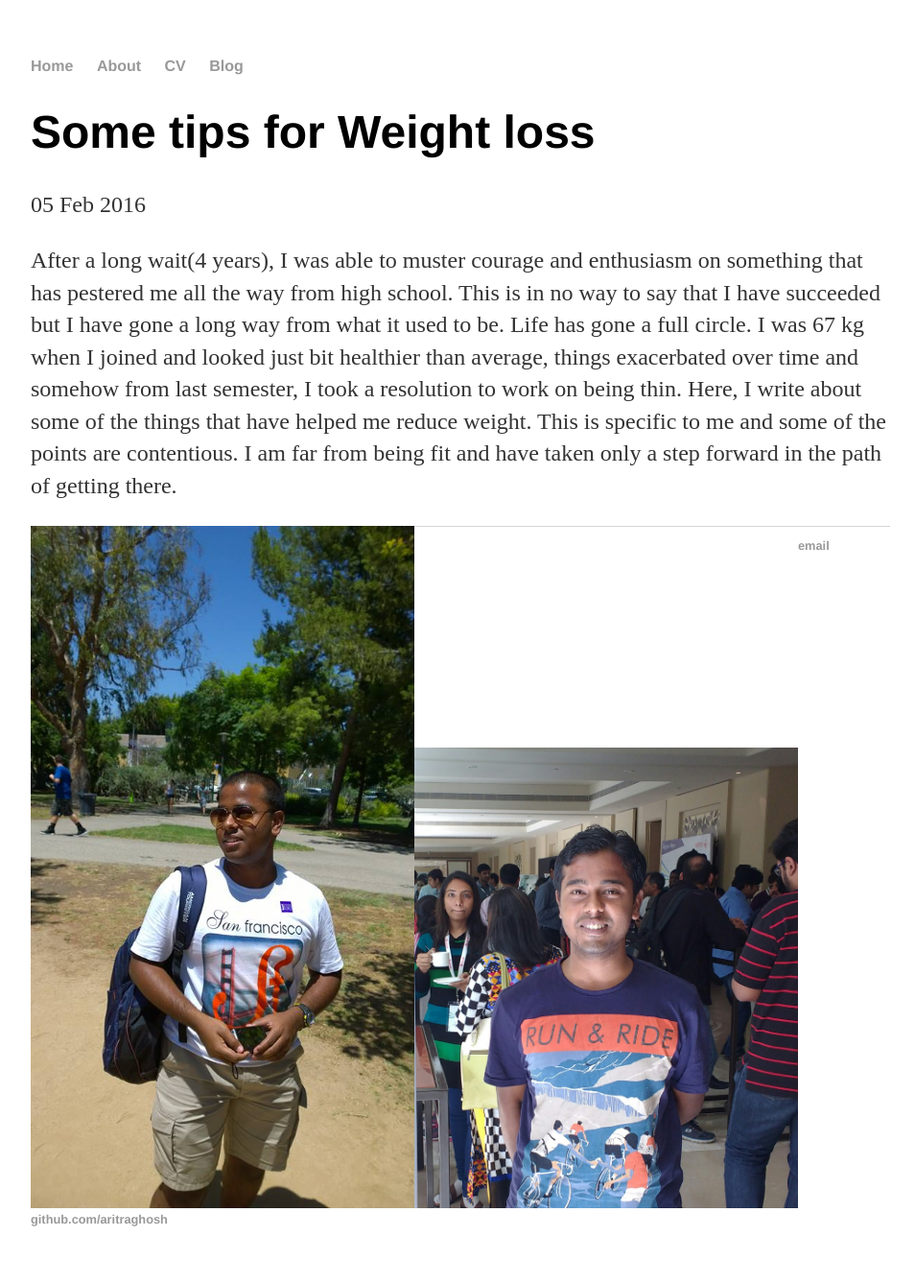
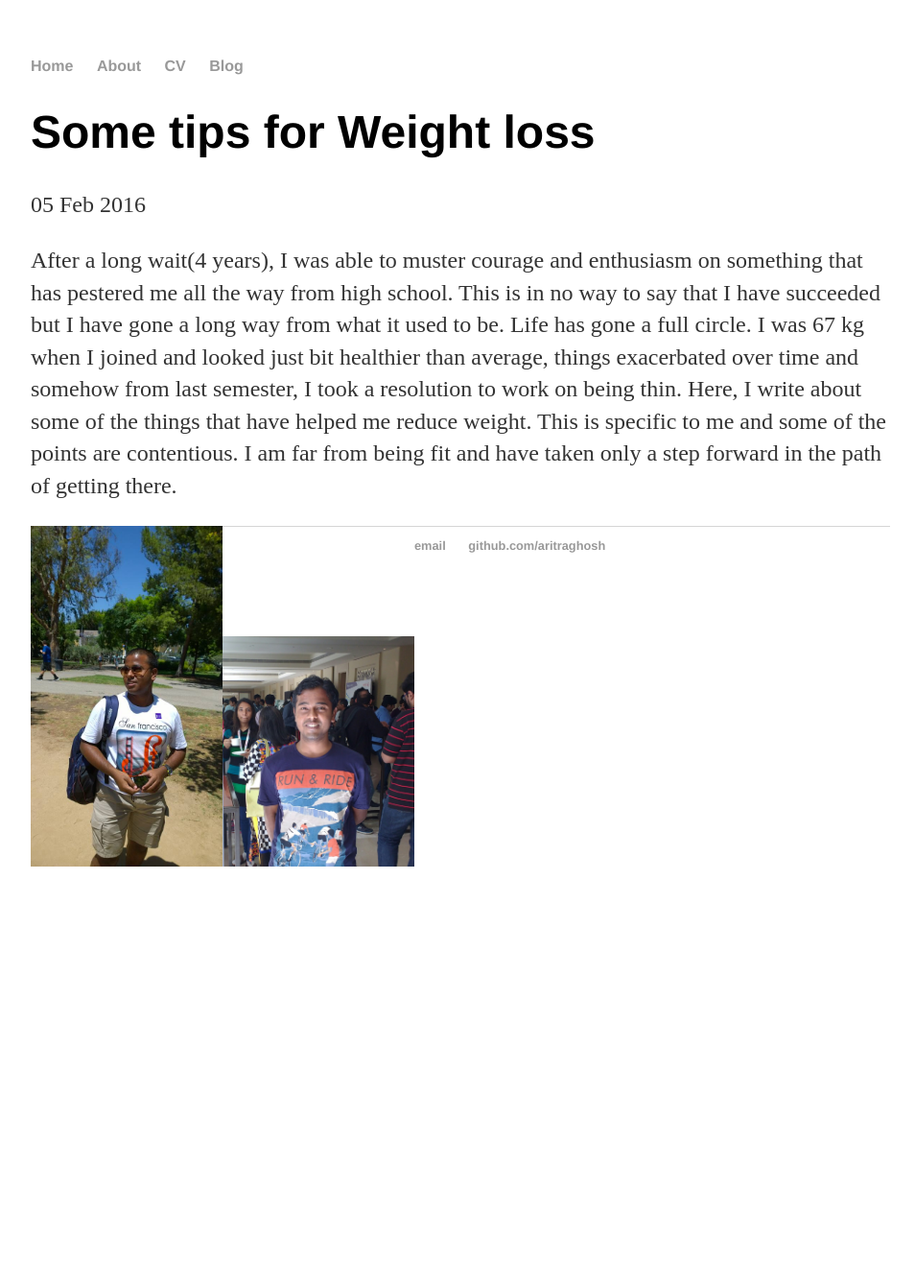
Before and after one commit to aritraghosh/aritraghosh.github.io, a Jekyll site: the page built from _posts/2016-02-05-some-tips-for-weight-loss.md, in a window 1280 px wide. Shown: the whole page at 96% size, without its empty margins (160-1114 px from the left). Built offline with Jekyll 4.4.1, drawn with Linux system fonts in a browser that asks for light colours; after the commit the page ends 907 px from its top, so only the background shows below that.

Commit message:
Update 2016-02-05-some-tips-for-weight-loss.md

```diff
--- a/_posts/2016-02-05-some-tips-for-weight-loss.md
+++ b/_posts/2016-02-05-some-tips-for-weight-loss.md
@@ -9,5 +9,5 @@
 
 
 <div style="float:left;">
-<img alt="logo" src="https://aritraghosh.github.io/images/Aritra_old.jpg" style="width: 400px; height = 300px;" /><img alt="background" src="https://github.com/aritraghosh/aritraghosh.github.io/blob/master/images/IMG_20160123_091910.jpg" style="width: 400px; height = 300px;" />
+<img alt="logo" src="https://aritraghosh.github.io/images/Aritra_old.jpg" style="width: 200px; height = 150px;" /><img alt="background" src="https://github.com/aritraghosh/aritraghosh.github.io/blob/master/images/IMG_20160123_091910.jpg" style="width: 200px; height = 150px;" />
 </div>
```
